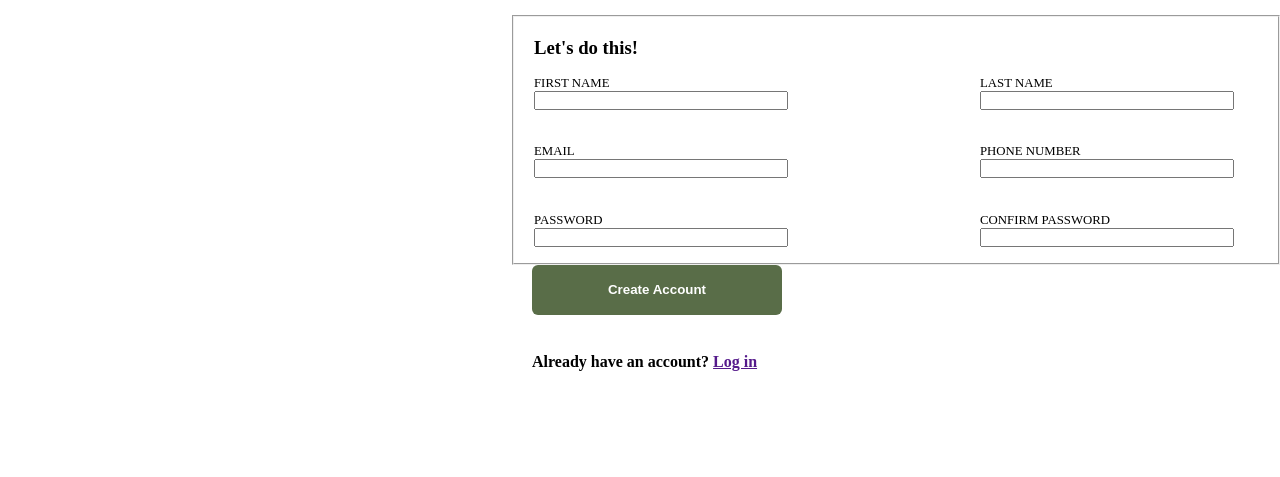
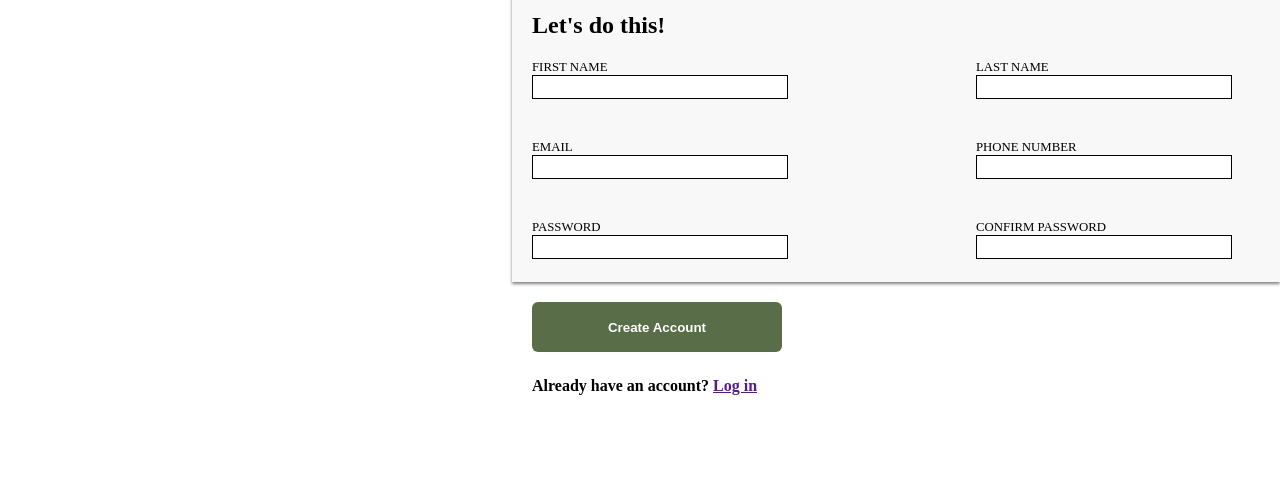
Before and after one commit to standard-12/OdinProject, a plain HTML site: page OdinProject6/index.html in a window 1280 px wide. Shown: the part 323-800 px from the top of the page. Drawn offline with Linux system fonts and the light colour scheme; a web font is replaced by a local one.

Commit message:
Project 6 completed

```diff
--- a/OdinProject6/index.html
+++ b/OdinProject6/index.html
@@ -20,7 +20,7 @@
         <form action="">
 
             <fieldset>
-                <h3>Let's do this!</h3>
+                <h2>Let's do this!</h2>
                     <div class="form-div">
                         <div class="form-field">
                             <label for="fname">FIRST NAME</label>
@@ -40,11 +40,11 @@
                         </div>
                         <div class="form-field">
                             <label for="pswd">PASSWORD</label>
-                            <input type="password" name="pswd" id="pswd">
+                            <input type="password" name="pswd" id="pswd" pattern="" minlength="8">
                         </div>
                         <div class="form-field">
                             <label for="cnfpswd">CONFIRM PASSWORD</label>
-                            <input type="password" name="cnfpswd" id="cnfpswd">
+                            <input type="password" name="cnfpswd" id="cnfpswd" pattern="" minlength="8">
                         </div>
                     </div>
             </fieldset>
--- a/OdinProject6/style.css
+++ b/OdinProject6/style.css
@@ -10,7 +10,7 @@
     src: url(./assets/Norse-Bold.otf);
 }
 
-body,input,div,label,h1,fieldset,p,h3 {
+body,input,div,label,h1,fieldset,p,h2 {
     padding: 0px;
     margin: 0px;
 }
@@ -92,15 +92,18 @@ h1 {
     font-size: 1rem;
 }
 
-button, h3 {
+button, h2 {
     margin-left: 20px;
 }
 
 fieldset {
+    background-color: rgb(248, 248, 248);
+    border: none;
     box-sizing: border-box;
     width: 100%;
-    height: 250px;
-    padding: 20px 0px;
+    height: 300px;
+    padding: 30px 0px;
+    box-shadow: 0px 2px 3px gray;
 }
 
 fieldset > div {
@@ -109,7 +112,7 @@ fieldset > div {
     justify-content: space-between;
     align-items: center;
     height: 100%;
-    width: 700px;
+    max-width: 700px;
     margin-left: 20px;
 
 }
@@ -122,6 +125,10 @@ label {
 
 input {
      width: 250px;
+     height: 20px;
+     padding: 1px 2px;
+     outline: none;
+     border: 1px solid black;
 }
 
 button {
@@ -132,4 +139,17 @@ button {
     border-radius: 6px;
     font-weight: bold;
     color: white;
+    margin-top: 20px;
 }
+
+input:focus {
+    outline: none;
+    border: 2px solid rgb(37, 81, 92);
+    box-shadow: 0px 0px 2px gray;
+}
+
+input:invalid {
+    outline: none;
+    border: 2px solid red;
+    box-shadow: 0px 0px 2px red;
+}
```
